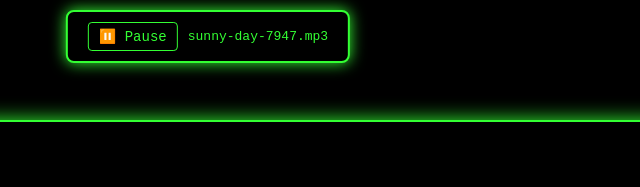
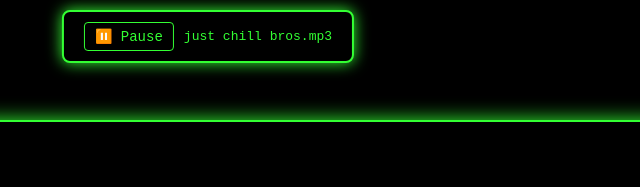
Before and after one commit to oxi4231/Devletsizim, a plain HTML site: page index.html in a window 1280 px wide. Shown: the top 187 px of the page, 432-1072 px from the left. Drawn offline with Linux system fonts and the light colour scheme.

Commit message:
Update index.html

```diff
--- a/index.html
+++ b/index.html
@@ -79,7 +79,7 @@
   <!-- Müzik player -->
   <div class="music-player">
     <button id="playPause">▶️ Play</button>
-    <span id="trackName">sunny-day-7947.mp3</span>
+    <span id="trackName">just chill bros.mp3</span>
   </div>
 
   <audio id="bg-music" loop>
```
